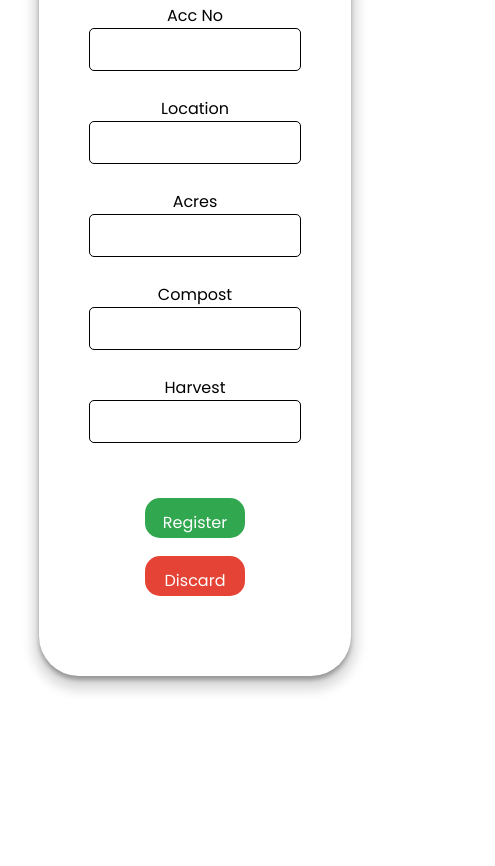
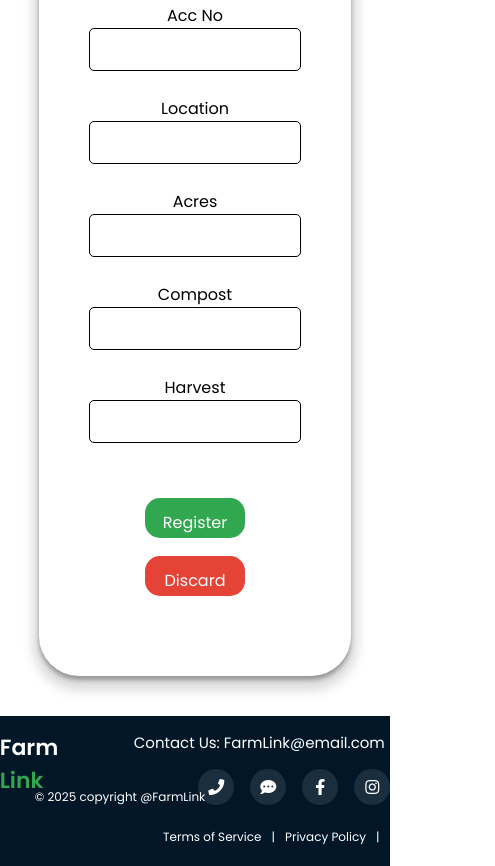
Before and after one commit to nisuli09/CGP-FarmLink, a plain HTML site: page frontend/html/staff/staff.html in a window 390 px wide. Shown: the part 1833-2699 px from the top of the page, 495 px wide, since content can reach past the window. Before the commit the page ends 2549 px from the top, so only its background shows below. Drawn offline with Linux system fonts and the light colour scheme.

Commit message:
feat: added footer section with contact info, social icons, and responsive styling

```diff
--- a/frontend/css/staff/staff.css
+++ b/frontend/css/staff/staff.css
@@ -1207,3 +1207,157 @@ body.edit-popup-open {
 .Delete-Popup button:hover {
     opacity: 0.8;
 }
+
+
+/*Footer Section*/
+footer {
+    display: flex;
+    justify-content: space-between;
+    align-items: flex-start;
+    padding: 20px 60px;
+    background-color: var(--dark-blue);
+    color: white;
+    position: relative;
+    height: 140px;
+}
+
+.footer-left {
+    display: flex;
+    flex-direction: column;
+    justify-content: flex-start;
+}
+
+.footer-left .logo {
+    font-size: 24px;
+    font-weight: bold;
+}
+
+.footer-center {
+    display: flex;
+    justify-content: center;
+    align-items: center;
+    flex: 1;
+    text-align: center;
+}
+
+.footer-center a {
+    color: white;
+    text-decoration: none;
+    padding: 0 10px;
+}
+
+.footer-center a:hover {
+    text-decoration: underline;
+}
+
+.footer-right {
+    display: flex;
+    flex-direction: column;
+    align-items: flex-end;
+    justify-content: center;
+}
+
+.footer-social {
+    display: flex;
+    gap: 16px;
+    margin-top: 15px;
+}
+
+.social-icon {
+    width: 36px;
+    height: 36px;
+    background: rgba(255, 255, 255, 0.1);
+    border-radius: 50%;
+    display: flex;
+    align-items: center;
+    justify-content: center;
+    color: var(--light-color);
+    text-decoration: none;
+    transition: all 0.3s ease;
+}
+
+.social-icon i {
+    font-size: 16px;
+}
+
+.social-icon:hover {
+    background: rgba(255, 255, 255, 0.2);
+    color: white;
+}
+footer p {
+    position: absolute;
+    bottom: 6px;
+    left: 60px;
+    font-size: 14px;
+}
+
+footer .footer-center {
+    position: absolute;
+    bottom: 10px;
+    right: 60px;
+    font-size: 14px;
+}
+
+@media (max-width: 768px) {
+    footer {
+        padding: 20px;
+        justify-content: center;
+        height: 150px;
+    }
+
+    .footer-left,
+    .footer-center,
+    .footer-right {
+        width: 100%;
+        align-items: center;
+    }
+
+    .footer-social {
+        padding-left: 70px;
+
+    }
+
+    .footer-right{
+        padding-left: 70px;
+        font-size: 15px;
+    }
+
+    .footer-left .logo {
+        font-size: 22px;
+    }
+
+    footer p {
+        position: absolute;
+        bottom: 60px;
+        left: 120px;
+        transform: translateX(-50%);
+        font-size: 14px;
+    }
+
+    footer .footer-center {
+        position: absolute;
+        bottom: 10px;
+        left: 300px;
+        transform: translateX(-50%);
+        font-size: 14px;
+    }
+}
+
+@media (max-width: 480px) {
+
+    footer {
+        padding: 15px;
+    }
+
+    .footer-left,
+    .footer-center,
+    .footer-right {
+        width: 100%;
+        margin-bottom: 10px;
+    }
+
+    footer p,
+    footer .footer-center {
+        font-size: 12px;
+    }
+}
--- a/frontend/html/staff/staff.html
+++ b/frontend/html/staff/staff.html
@@ -655,6 +655,32 @@
          </section>
      </main>
 
+
+     <!-- Footer Section -->
+    <footer>
+        <div class="footer-left">
+            <div class="logo">Farm <span>Link</span></div>
+            <p>&copy; 2025 copyright @FarmLink</p>
+        </div>
+        <div class="footer-center">
+            <a href="#">Terms of Service</a> |
+            <a href="#">Privacy Policy</a> |
+            <a href="#">Cookies</a>
+        </div>
+        <div class="footer-right">
+            <p>
+                <div class="mail">Contact Us: FarmLink@email.com</div>
+            </p>
+            <div class="footer-social">
+                <a href="#" class="social-icon"><i class="fa fa-phone"></i></a>
+                <a href="#" class="social-icon"><i class="fas fa-comment-dots"></i></a>
+                <a href="#" class="social-icon"><i class="fab fa-facebook-f"></i></a>
+                <a href="#" class="social-icon"><i class="fab fa-instagram"></i></a>
+
+            </div>
+        </div>
+    </footer>
+     <!-- Footer Section -->
      <script src="/frontend/js/staff/staff.js"></script>
 
     </body>
```
